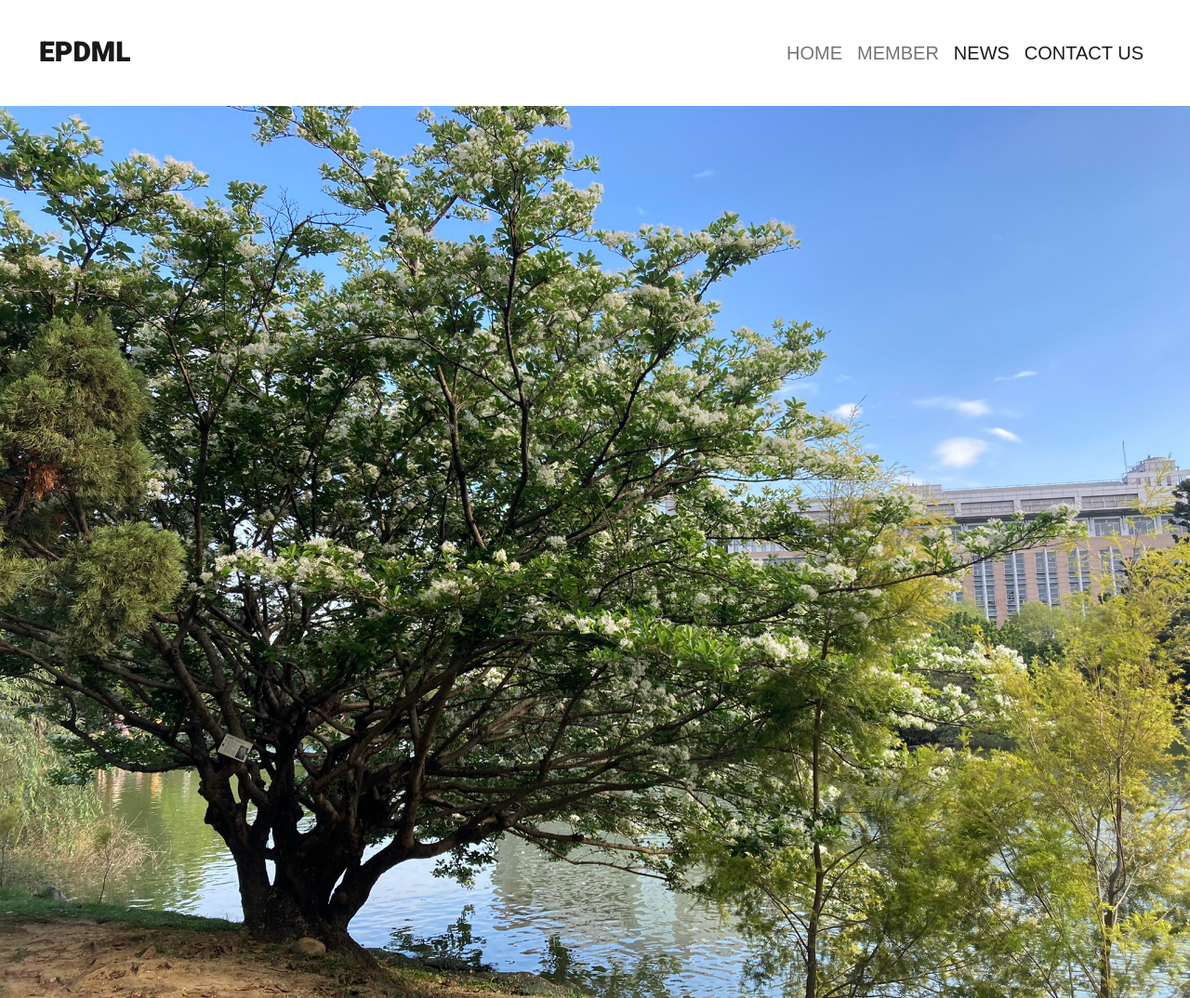
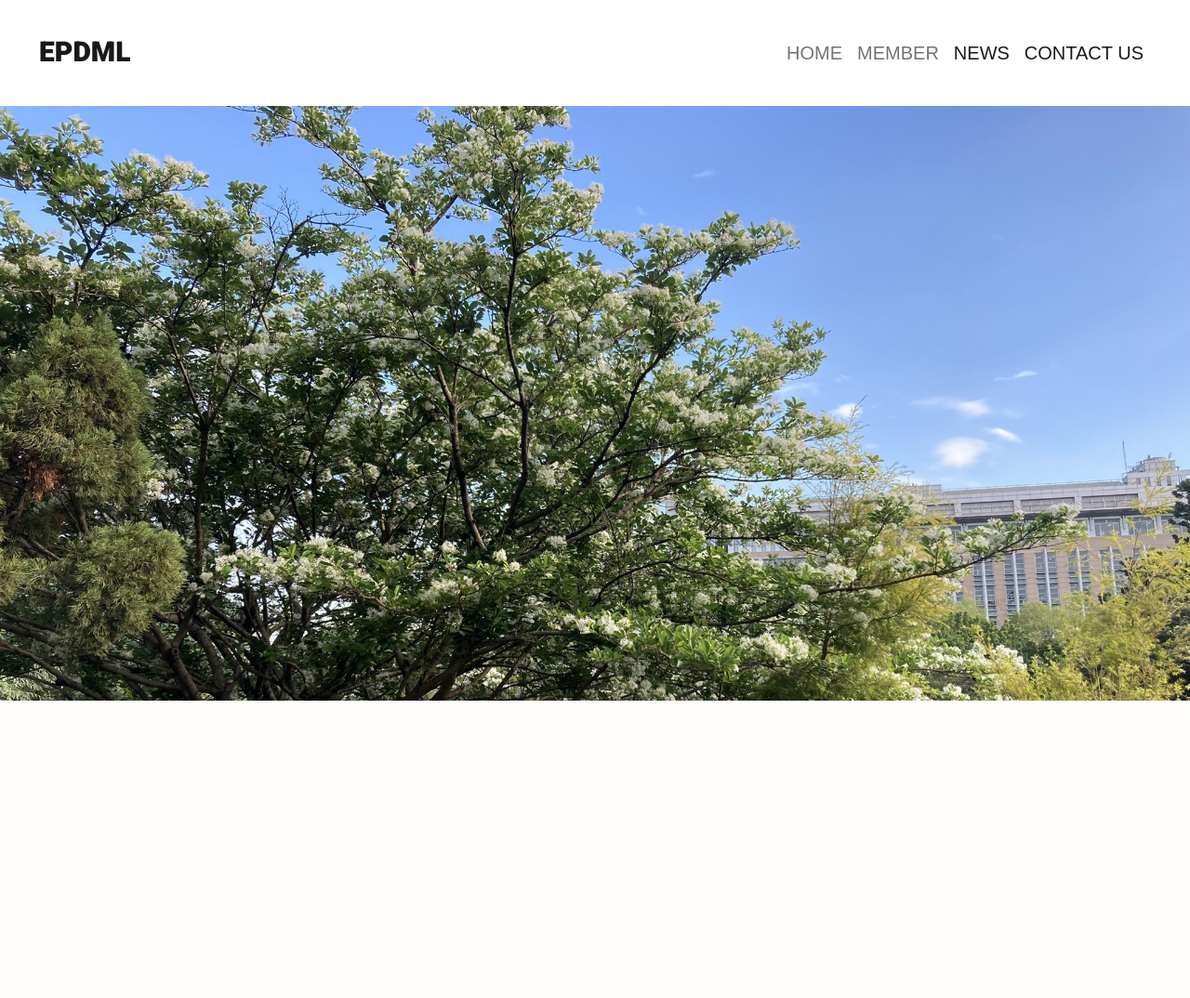
Before and after one commit to yeeeeeCheng/yeeeeeCheng.github.io, a plain HTML site: page epdml.html in a window 1280 px wide. Shown: the whole page at 93% size. After the commit the page ends 800 px from the top, so only its background shows below. Drawn offline with nearby package versions, Linux system fonts and the light colour scheme.

Commit message:
fix the pic

```diff
--- a/epdml.html
+++ b/epdml.html
@@ -41,7 +41,7 @@
       <div class="carousel-inner">
         <!--One Unit of the Carousel-->
         <div class="carousel-item active">
-          <img src="https://yeeeeecheng.github.io/img/chung hsing lake.JPEG" class="d-block w-100" alt="temporary banner picture">
+          <img src="https://yeeeeecheng.github.io/img/chung hsing lake_1.JPEG" class="d-block w-100" alt="temporary banner picture">
         </div>
       </div>
     </div>
```
